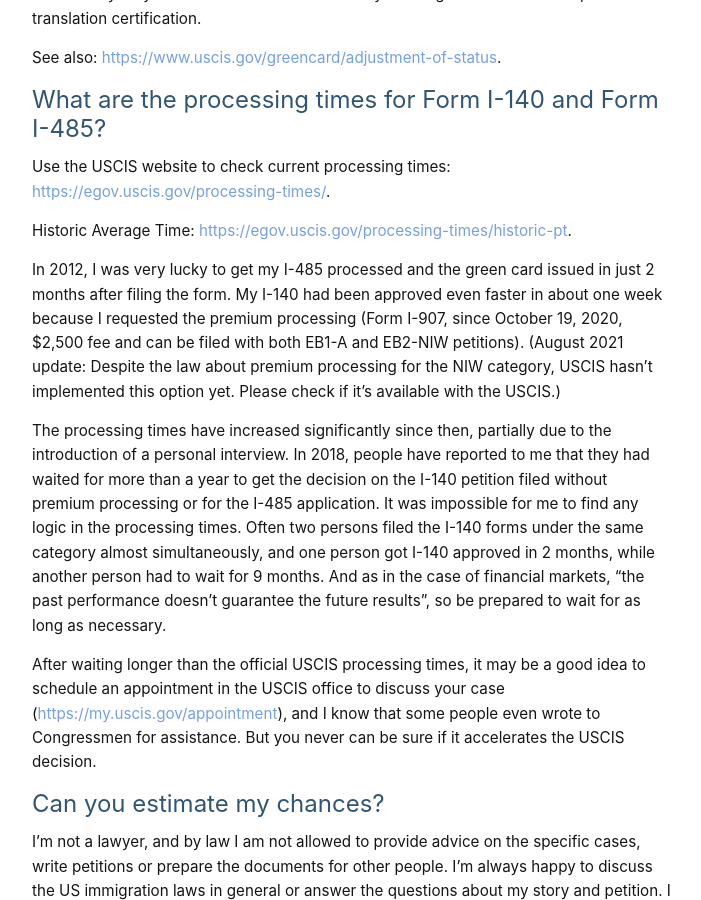
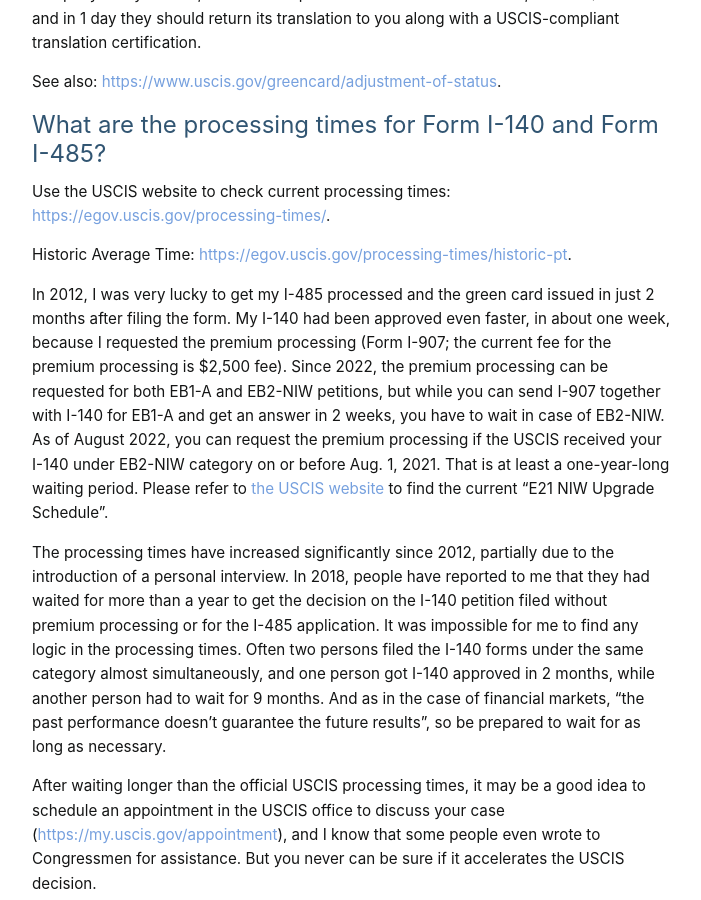
Before and after one commit to andreychemist/andreychemist.github.io, a Jekyll site: the page built from pages/faq.md, in a window 1280 px wide and 900 px high, scrolled down 6827 px. Shown: the whole window, without its empty margins (288-989 px from the left). Built offline with Jekyll 4.4.1, drawn with Linux system fonts in a browser that asks for light colours; some web fonts are replaced; some of the changed text lies outside the part shown.

Commit message:
FAQ updates

```diff
--- a/pages/faq.md
+++ b/pages/faq.md
@@ -53,7 +53,7 @@ EB2-NIW requires you to be a person with exceptional abilities (defined on the p
 
 The law about the EB2 category mentions both aliens who are members of the professions holding advanced degrees and aliens of exceptional ability. It was not clear for me if the first group (advanced degree holders) can self-petition and request the NIW. But the case described in *Matter of Dhanasar* hints that the advanced degree is enough to establish eligibility under EB2 for both self-petitioning and requesting the NIW. Advanced degrees, besides MS, PhD, include a bachelor degree followed by at least 5 years of professional experience.
 
-EB2-NIW is considered to be an easier category. I personally don’t know cases when the EB2-NIW petition was denied for a person with a PhD degree working in the US in the field of expertise. Since October 19, 2020, the EB2-NIW category allows requesting the premium processing to be reviewed in 45 business days (<https://www.uscis.gov/forms/how-do-i-use-premium-processing-service>). Before 2020, the processing time without premium processing was hard to predict, it could take many months if not years before getting the USCIS decision, and it was a serious drawback of the EB2-NIW category. (August 2021 update: Despite the law about premium processing for the NIW category, USCIS hasn't implemented this option yet. Please check if it's available with the USCIS.)
+EB2-NIW is considered to be an easier category. I personally don’t know cases when the EB2-NIW petition was denied for a person with a PhD degree working in the US in the field of expertise. The disadvantage of the EB2-NIW category is that you can't request the premium processing (the answer in 2 weeks; Form I-907) when you submit your I-140 petition. As of August 2022, you can request the premium processing if the USCIS received your I-140 under EB2-NIW category on or before Aug. 1, 2021. That is at least a one-year-long waiting period. Please refer to [the USCIS website](https://www.uscis.gov/forms/all-forms/how-do-i-request-premium-processing) to find the current "E21 NIW Upgrade Schedule".
 
 # For EB-1A, should one claim as many criteria as possible?
 
@@ -104,7 +104,7 @@ The process of getting the green card after the approval of I-140 is also very d
 
 The instructions allow concurrent filing of Form I-485 (adjustment of the status) with the petition I-140. I didn’t do so myself, but I know people who did. Their reasoning was that filing I-485 allows requesting the employment authorization document (EAD) (Form I-765) and the advance parole (Form I-131) for traveling abroad while waiting for the green card. If Form I-485 has been filed, the applicant can remain in the US legally until the decision is made, even if the previous nonimmigrant status has expired. This is not the case if only Form I-140 is filed (no EAD, no advance parole, the alien must maintain the legal status in the US).
 
-When I filed my Form I-140, I was in the F-1 OPT status after getting the PhD from the US university, and I had a separate EAD card due to this status. I filed the I-140 with premium processing so I knew that I would receive the USCIS decision on my I-140 in about two weeks. It was not necessary for me to file the I-485 concurrently with my I-140. It would affect my status, and, if my I-140 was denied, I was at risk to immediately become out of status in the US. I consider it especially risky to file Form I-485 being in the US in the B1/B2 tourist visa status.
+When I filed my Form I-140, I was in the F-1 OPT status after getting the PhD from the US university, and I had a separate EAD card due to this status. I filed the I-140 with premium processing so I knew that I would receive the USCIS decision on my I-140 in about two weeks. It was not necessary for me to file the I-485 concurrently with my I-140. It would affect my status, and, if my I-140 was denied, I was at risk to immediately become out of status in the US. I consider it especially risky to file Form I-485 being in the US in the B1/B2 tourist visa status. As far as I understand the laws, people waiting for a political asylum cannot file the I-485 form even if their I-140 is approved, because "waiting for a political asylum" is not a status that can be changed to a legal permanent resident via the I-485 form.
 
 Remember that you can file Form I-485 concurrently with Form I-140 only if the status for this specific immigration category is current ("C") in the Visa Bulletin published by the Department of State: <https://travel.state.gov/content/travel/en/legal/visa-law0/visa-bulletin.html>.
 
@@ -133,9 +133,9 @@ Use the USCIS website to check current processing times: <https://egov.uscis.gov
 
 Historic Average Time: <https://egov.uscis.gov/processing-times/historic-pt>.
 
-In 2012, I was very lucky to get my I-485 processed and the green card issued in just 2 months after filing the form. My I-140 had been approved even faster in about one week because I requested the premium processing (Form I-907, since October 19, 2020, $2,500 fee and can be filed with both EB1-A and EB2-NIW petitions). (August 2021 update: Despite the law about premium processing for the NIW category, USCIS hasn't implemented this option yet. Please check if it's available with the USCIS.)
+In 2012, I was very lucky to get my I-485 processed and the green card issued in just 2 months after filing the form. My I-140 had been approved even faster, in about one week, because I requested the premium processing (Form I-907; the current fee for the premium processing is $2,500 fee). Since 2022, the premium processing can be requested for both EB1-A and EB2-NIW petitions, but while you can send I-907 together with I-140 for EB1-A and get an answer in 2 weeks, you have to wait in case of EB2-NIW. As of August 2022, you can request the premium processing if the USCIS received your I-140 under EB2-NIW category on or before Aug. 1, 2021. That is at least a one-year-long waiting period. Please refer to [the USCIS website](https://www.uscis.gov/forms/all-forms/how-do-i-request-premium-processing) to find the current "E21 NIW Upgrade Schedule".
 
-The processing times have increased significantly since then, partially due to the introduction of a personal interview. In 2018, people have reported to me that they had waited for more than a year to get the decision on the I-140 petition filed without premium processing or for the I-485 application. It was impossible for me to find any logic in the processing times. Often two persons filed the I-140 forms under the same category almost simultaneously, and one person got I-140 approved in 2 months, while another person had to wait for 9 months. And as in the case of financial markets, “the past performance doesn’t guarantee the future results”, so be prepared to wait for as long as necessary.
+The processing times have increased significantly since 2012, partially due to the introduction of a personal interview. In 2018, people have reported to me that they had waited for more than a year to get the decision on the I-140 petition filed without premium processing or for the I-485 application. It was impossible for me to find any logic in the processing times. Often two persons filed the I-140 forms under the same category almost simultaneously, and one person got I-140 approved in 2 months, while another person had to wait for 9 months. And as in the case of financial markets, “the past performance doesn’t guarantee the future results”, so be prepared to wait for as long as necessary.
 
 After waiting longer than the official USCIS processing times, it may be a good idea to schedule an appointment in the USCIS office to discuss your case (<https://my.uscis.gov/appointment>), and I know that some people even wrote to Congressmen for assistance. But you never can be sure if it accelerates the USCIS decision.
 
@@ -195,9 +195,9 @@ I paid them with my personal bank checks from the US bank. I know that people wh
 
 The instructions say that “[i]f you live outside the United States, contact the nearest U.S. Embassy or U.S. Consulate for instructions on the method of payment.” People from Russia wrote me that the US Consulate couldn’t provide them with such instructions. Perhaps, the situation is different in other countries, and US money orders can be bought there, I just don’t know.
 
-Recently (Apr 2018), the USCIS posted an announcement that “[i]f you file one of the following forms with a USCIS Lockbox facility, you may pay with a credit card using Form G-1450, Authorization for Credit Card Transactions.” and the list includes I-140 and I-485 (but not I-907): <https://www.uscis.gov/forms/forms-processed-uscis-lockbox-facilities>
+In April 2018, the USCIS posted an announcement that “[i]f you file one of the following forms with a USCIS Lockbox facility, you may pay with a credit card using Form G-1450, Authorization for Credit Card Transactions.” and the list includes I-140 and I-485 (but not I-907): <https://www.uscis.gov/forms/forms-processed-uscis-lockbox-facilities>
 
-But I don’t know yet if anyone could pay the fee using the foreign credit card.
+I don't have a personal experience with paying fees with a foreign credit card. I only read claims online that people could do it.
 
 If the premium processing is requested, its fee must be paid by a separate check as indicated in the [I-907 instructions](https://www.uscis.gov/sites/default/files/files/form/i-907instr.pdf) in the top of the Page 5.
 
@@ -215,7 +215,7 @@ Neither my brother, nor I received the RFE for our petition. So I don’t have t
 
 Some people got an approval after a successful reply to the RFE; some got a denial notice. These are not my stories, so I usually don’t know the details besides the final outcome. There are several options what to do next in case of the denial. The appeal process to the Administrative Appeals Office (AAO) requires either a good lawyer or a strong commitment to studying the immigration law and cases. One may file a new petition under the different category or under the same category with the new facts and achievements and hope that it will get on the desk of a nicer officer this time.
 
-Reading relevant [decisions by the AAO](https://www.uscis.gov/about-us/directorates-and-program-offices/administrative-appeals-office-aao/aao-non-precedent-decisions) may provide a glimpse of understanding of the USCIS’s decision making. However, I warn you that it’s quite depressive reading, because most of appeals are dismissed. And these decisions are non-precedent. Their usefulness is extremely limited for the future cases.
+Reading relevant [decisions by the AAO](https://www.uscis.gov/administrative-appeals/aao-decisions/aao-non-precedent-decisions) may provide a glimpse of understanding of the USCIS’s decision making. However, I warn you that it’s quite depressive reading, because most of appeals are dismissed. And these decisions are non-precedent. Their usefulness is extremely limited for the future cases.
 
 # Does a J-1 visa automatically require to spend 2 years in a home country?
 
@@ -235,7 +235,7 @@ I read stories that someone created a company in the US while on B1/B2 visa and
 
 # How did you fill Form I-907?
 
-You can submit Form I-907, Request for Premium Processing Service, with the I-140 Petition under the EB-1A category, and since October 19, 2020 for the EB2-NIW category: <https://www.uscis.gov/forms/how-do-i-use-premium-processing-service>. (August 2021 update: Despite the law about premium processing for the NIW category, USCIS hasn't implemented this option yet. Please check if it's available with the USCIS.)
+You can submit Form I-907, Request for Premium Processing Service, with the I-140 Petition under the EB-1A category. Since 2022, you can request the premium processing for a pending I-140 petition under the EB2-NIW category, but only if it was received by the USCIS before a certain date. As of August 2022, you can request the premium processing if the USCIS received your I-140 under EB2-NIW category on or before Aug. 1, 2021. That is at least a one-year-long waiting period. Please refer to [the USCIS website](https://www.uscis.gov/forms/all-forms/how-do-i-request-premium-processing) to find the current "E21 NIW Upgrade Schedule".
 
 First, make sure that you are filling [the most recent form](https://www.uscis.gov/sites/default/files/document/forms/i-907.pdf). An expiration date can be found in the top right corner on the first page. I prepared my form in 2012, it was similar but not the same. The fee has increased since that time and since Oct. 2020 is $2,500 (and it may increase again in the future).
 
```
Also changed, not shown: pages/faq-rus.md (+8 -8 lines).
